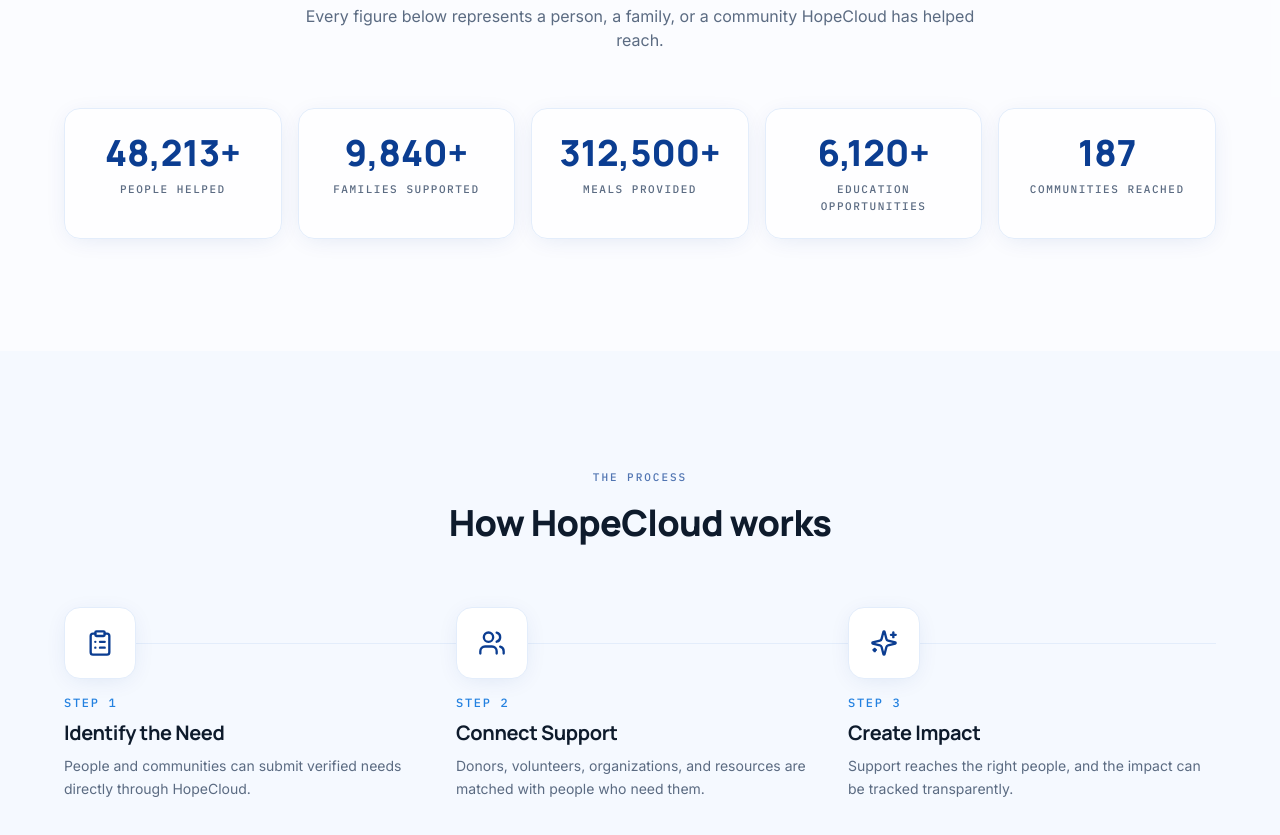
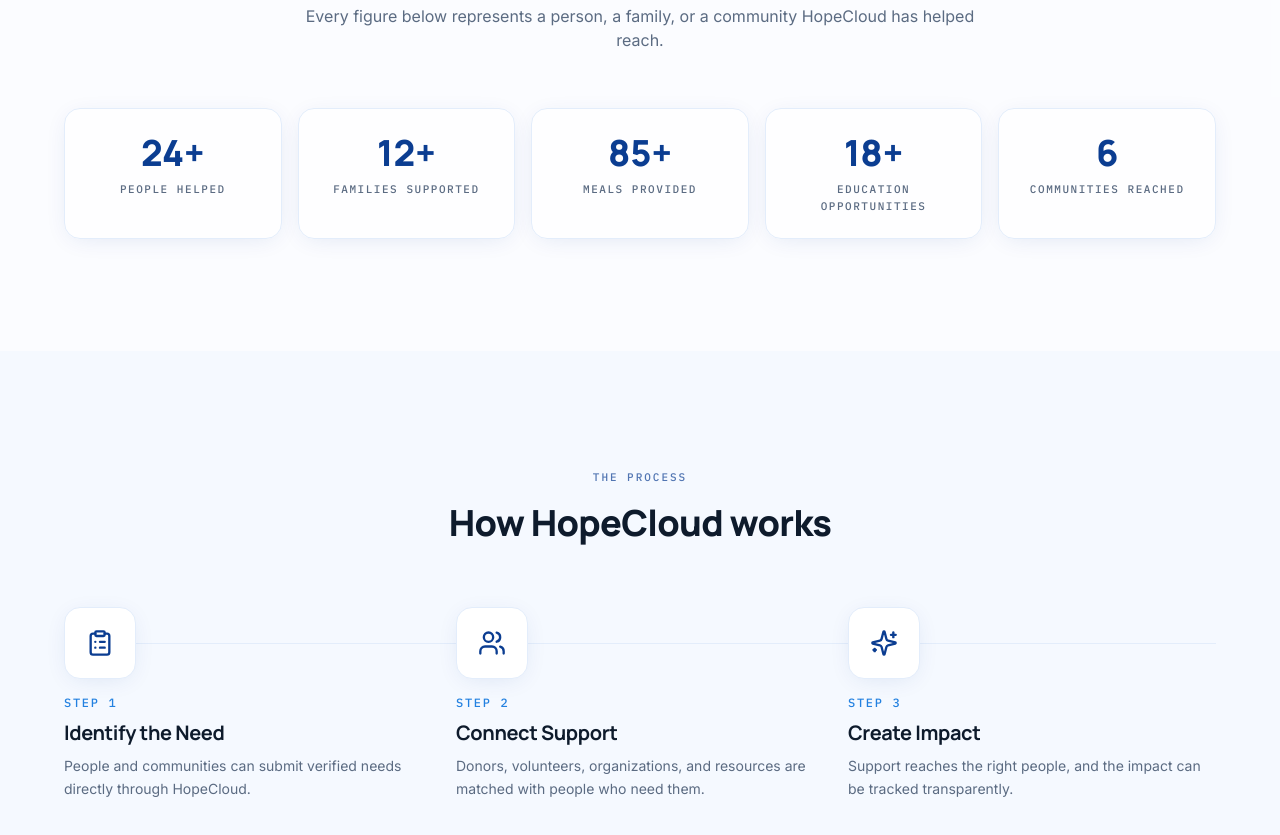
Before and after one commit to eman-projectspace/HopeCloud, a React (Vite) app: page / in a window 1280 px wide. Shown: the part 920-1755 px from the top of the page. Built offline with nearby package versions, Linux system fonts and the light colour scheme.

Commit message:
change the statics

```diff
--- a/src/data/mockData.js
+++ b/src/data/mockData.js
@@ -3,11 +3,11 @@
 // component code — components only consume the shapes defined below.
 
 export const impactStats = [
-  { id: 'people', label: 'People Helped', value: 48213, suffix: '+' },
-  { id: 'families', label: 'Families Supported', value: 9840, suffix: '+' },
-  { id: 'meals', label: 'Meals Provided', value: 312500, suffix: '+' },
-  { id: 'education', label: 'Education Opportunities', value: 6120, suffix: '+' },
-  { id: 'communities', label: 'Communities Reached', value: 187, suffix: '' },
+  { id: 'people', label: 'People Helped', value: 24, suffix: '+' },
+  { id: 'families', label: 'Families Supported', value: 12, suffix: '+' },
+  { id: 'meals', label: 'Meals Provided', value: 85, suffix: '+' },
+  { id: 'education', label: 'Education Opportunities', value: 18, suffix: '+' },
+  { id: 'communities', label: 'Communities Reached', value: 6, suffix: '' },
 ]
 
 export const howItWorks = [
```
